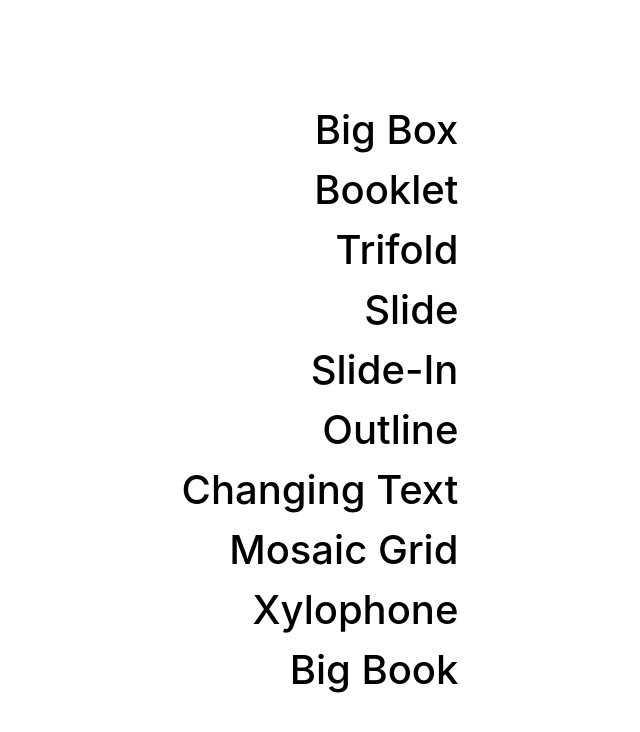
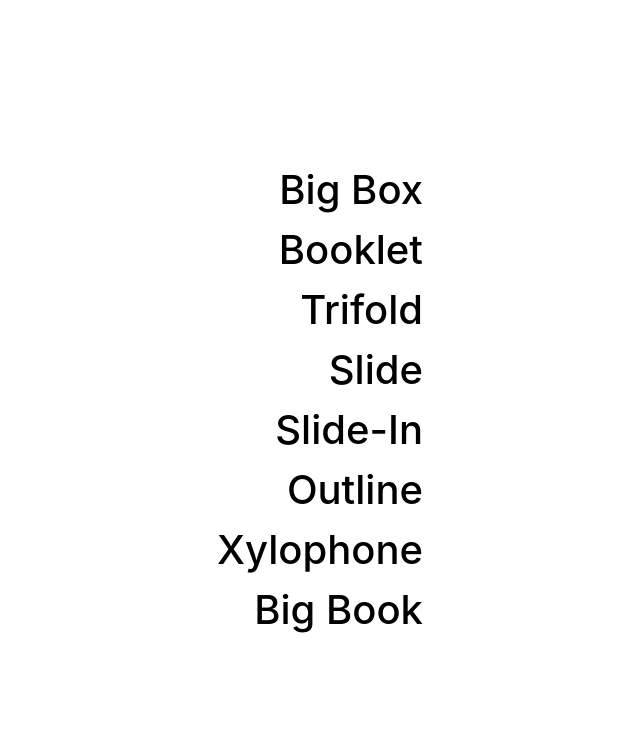
Before and after one commit to mjchin1/WebPageSamples, a React (Vite) app in the folder client/: page / in a window 1280 px wide. Shown: the top 732 px of the page, without its empty margins (320-960 px from the left). Built offline with nearby package versions, Linux system fonts and the light colour scheme; a web font is replaced by a local one.

Commit message:
updating Nav

```diff
--- a/client/src/Components/Navigations.jsx
+++ b/client/src/Components/Navigations.jsx
@@ -19,8 +19,8 @@ export default function Navigations() {
             <Link to = '/sld'>Slide</Link>
             <Link to = '/sldn'>Slide-In</Link>
             <Link to = '/outln'>Outline</Link>
-            <Link to = '/ct'>Changing Text</Link>
-            <Link to = '/mg'>Mosaic Grid</Link>
+            {/* <Link to = '/ct'>Changing Text</Link>
+            <Link to = '/mg'>Mosaic Grid</Link>  */}
             <Link to = '/xylp'>Xylophone</Link>
             <Link to = '/bbk'>Big Book</Link>
 
```
